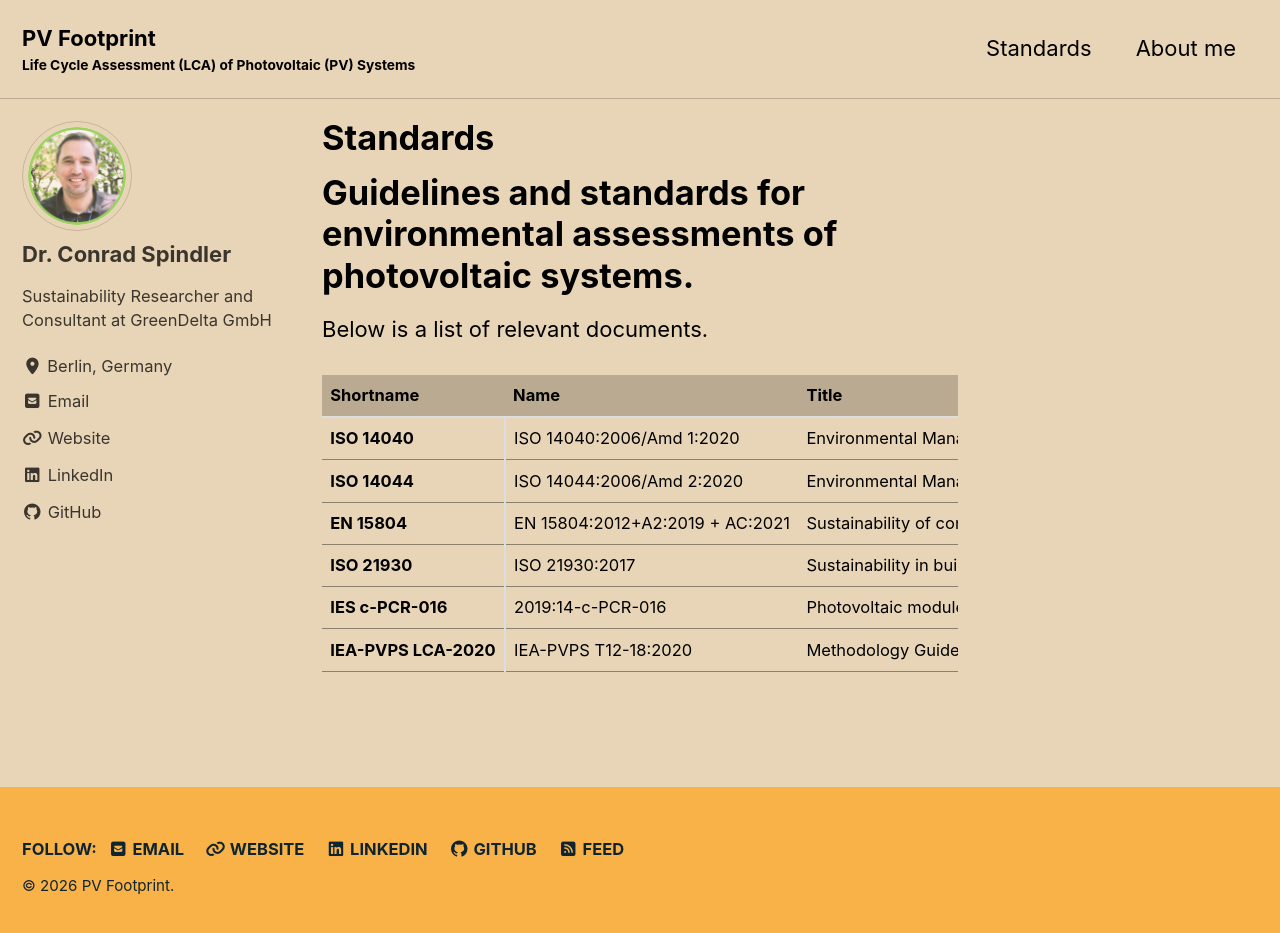
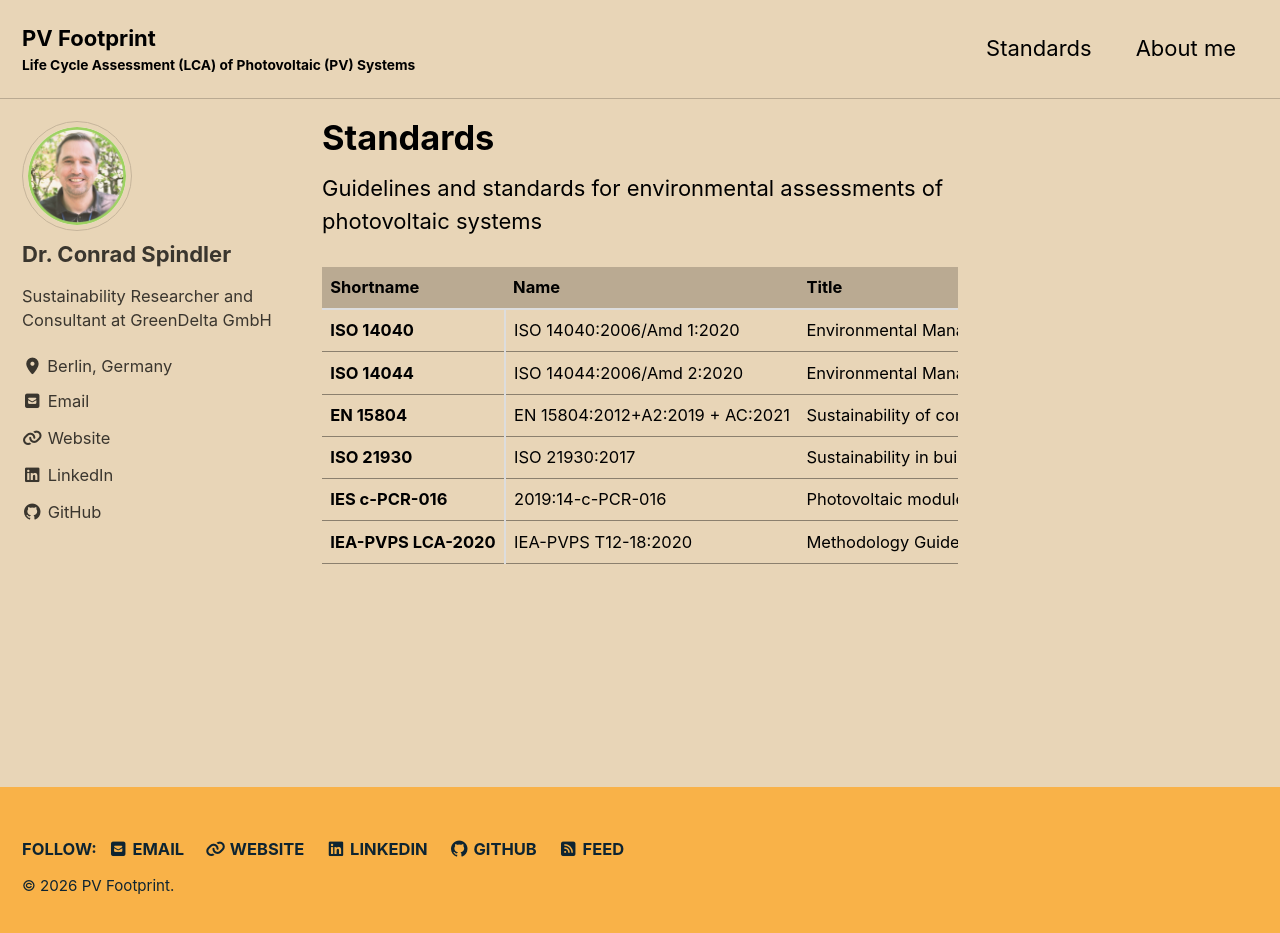
Before and after one commit to conradspindler/pv_footprint, a Jekyll site: the page built from _pages/standards.md, in a window 1280 px wide and 942 px high. Shown: the top 933 px of the window. Built offline with Jekyll 4.4.1, drawn with Linux system fonts in a browser that asks for light colours; cached includes are drawn as plain includes.

Commit message:
Update standards.md by simplifying content
Removed header formatting and unnecessary text.

```diff
--- a/_pages/standards.md
+++ b/_pages/standards.md
@@ -5,9 +5,7 @@ permalink: /standards/
 author_profile: true
 ---
 
-# Guidelines and standards for environmental assessments of photovoltaic systems.
-
-Below is a list of relevant documents.
+Guidelines and standards for environmental assessments of photovoltaic systems
 
 <div style="overflow: auto; max-height: 600px;">
   <table>
```
